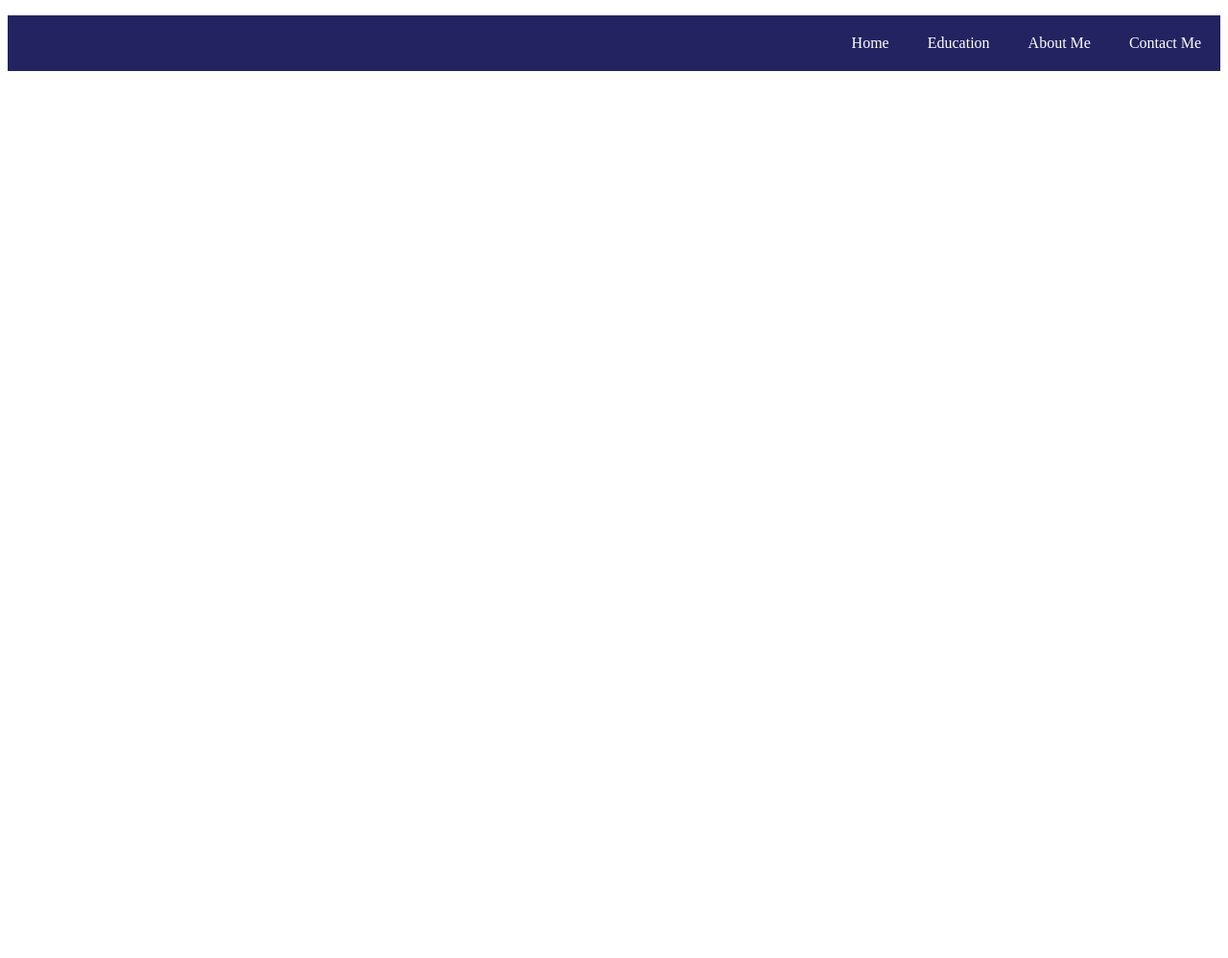
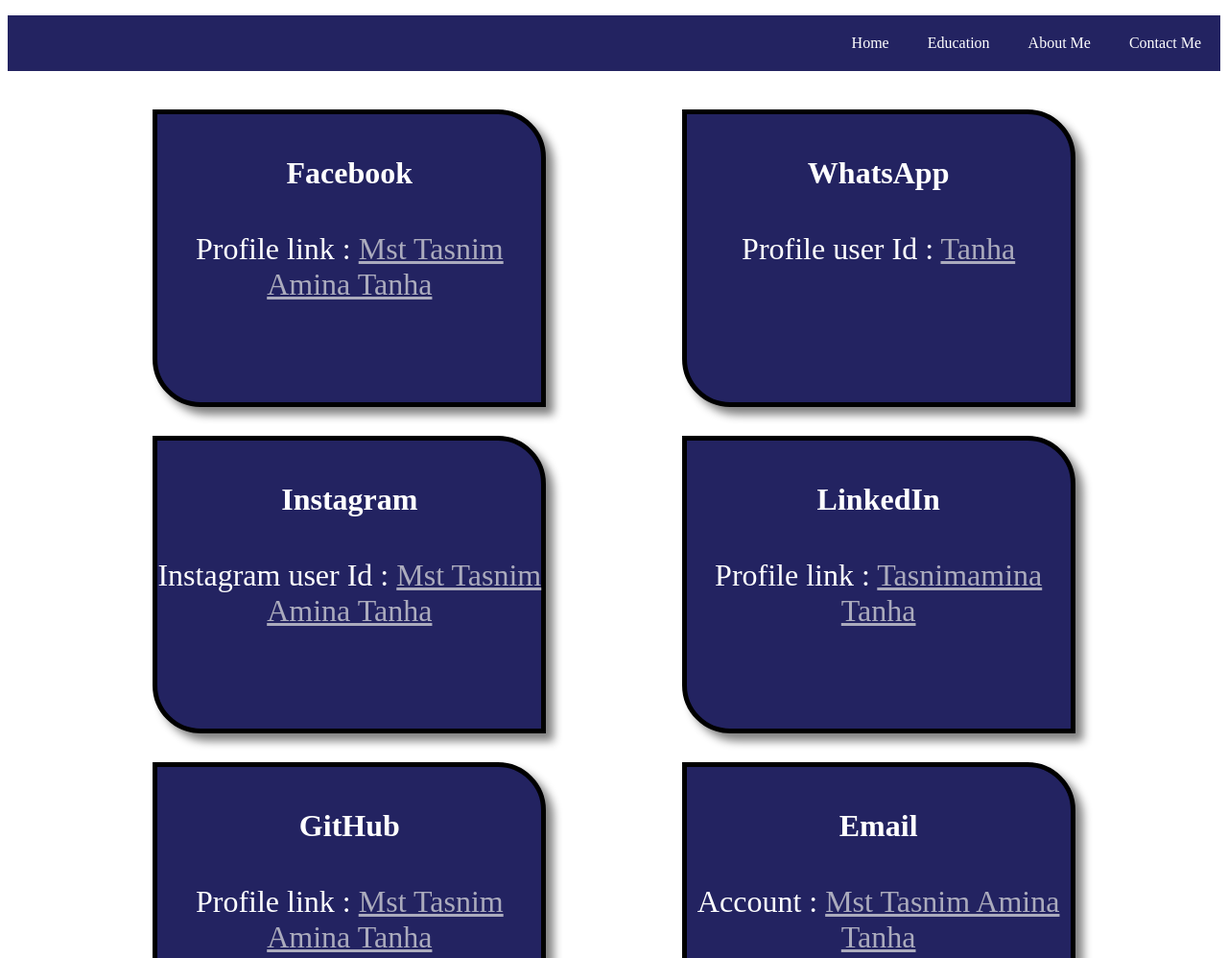
Before and after one commit to TasnimAminaTanha/basic-myself-web-repository, a plain HTML site: page contact.html in a window 1280 px wide. Shown: the top 998 px of the page at 96% size. Before the commit the page ends 800 px from the top, so only its background shows below. Drawn offline with Linux system fonts and the light colour scheme.

Commit message:
added the contact section

```diff
--- a/contact.html
+++ b/contact.html
@@ -5,6 +5,7 @@
     <meta name="viewport" content="width=device-width, initial-scale=1.0">
     <title>Contact section</title>
     <link rel="stylesheet" href="styles/nav.css">
+    <link rel="stylesheet" href="styles/contact.css">
 </head>
 <body>
     <header>
@@ -18,6 +19,39 @@
 </nav>
     </header>
     <main>
+      <!-- <div class="container">
+        <div>1</div>
+        <div>2</div>
+        <div>3</div>
+        <div>4</div>
+        <div>5</div>
+        <div>6</div>
+      </div>
+      <div class="box-container">
+       \\  .box{$}*6 \\
+        <div class="box">1</div>
+        <div class="box">2</div>
+        <div class="box">3</div>
+        <div class="box">4</div>
+        <div class="box">5</div>
+        <div class="box">6</div>
+      </div> -->
+
+      <div class="user-container">
+        <!-- .user{user-$}*6 -->
+         <div class="user"><h4>Facebook</h4>
+        <p>Profile link : <a href="https://www.facebook.com/share/1KiUHghHiX/">Mst Tasnim Amina Tanha</a></p></div>
+         <div class="user"><h4>WhatsApp</h4>
+        <p>Profile user Id : <a href="@tasnim_tanha">Tanha</a></p></div>
+         <div class="user"><h4>Instagram</h4>
+        <p>Instagram user Id : <a href="@tasnim__tanhaaa">Mst Tasnim Amina Tanha</a></p></div>
+         <div class="user"><h4>LinkedIn</h4>
+        <p>Profile link : <a href="https://www.linkedin.com/in/tasnimamina-tanha-761a183b1/">Tasnimamina Tanha</a></p></div>
+         <div class="user github"><h4>GitHub</h4>
+        <p>Profile link : <a href="https://github.com/TasnimAminaTanha">Mst Tasnim Amina Tanha</a></p></div>
+         <div class="user"><h4>Email</h4>
+        <p>Account : <a href="tasnimamina.tanha@gmail.com">Mst Tasnim Amina Tanha</a></p></div>
+      </div>
 
     </main>
     <footer>
--- /dev/null
+++ b/styles/contact.css
@@ -0,0 +1,49 @@
+/* .container div{
+    border: 2px solid  rgb(35, 35, 97);
+    height: 70px;
+    font-size: 2em;
+    width: 200px;
+}
+
+.container{
+    display: flex;
+}
+
+.box-container{
+    display: flex;
+    gap: 50px;
+}
+
+.box{
+    font-size: 3em;
+    height: 150px;
+    width: 150px;
+    border: 2px solid rgb(35, 35, 97);
+} */
+
+.user-container{
+    display: flex;
+    gap: 30px;
+    justify-content:space-evenly;
+    margin: 40px;
+    flex-wrap: wrap;
+}
+
+.user{
+    border: 5px solid black;
+    font-size: 2em;
+     height: 300px;
+    width: 400px;
+    background-color: rgb(35, 35, 97);
+    color: white;
+    box-shadow: 8px 8px 10px gray;
+    text-align: center;
+     border-radius: 0 50px ;
+}
+ a{
+   color: rgb(171, 171, 189);
+ }
+
+ a:hover{
+    background-color: black;
+ }
```
